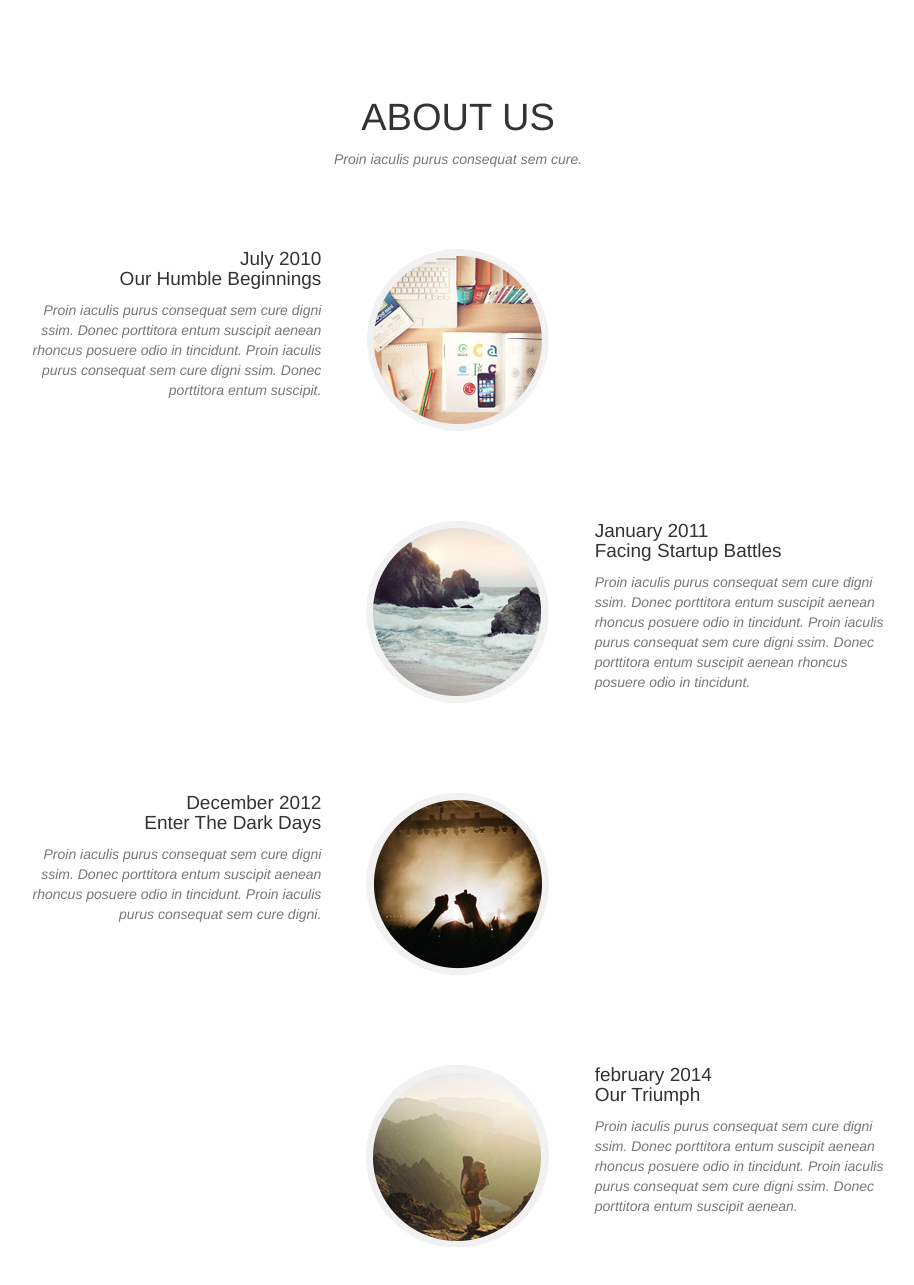
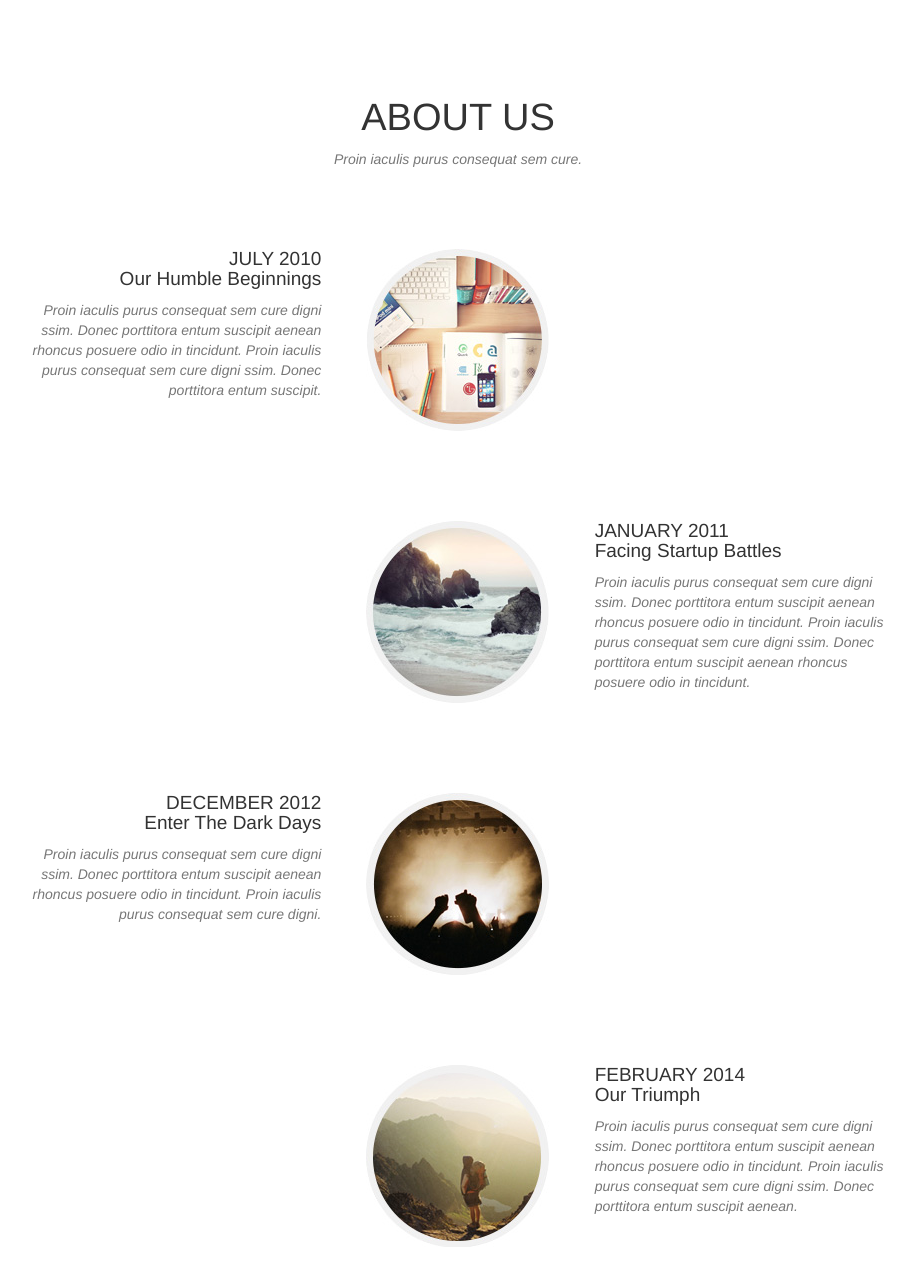
Before and after one commit to a-modin/golden-html, a plain HTML site: page index.html in a window 1280 px wide. Shown: the part 2541-3826 px from the top of the page, without its empty margins (182-1096 px from the left). Drawn offline with Linux system fonts and the light colour scheme.

Commit message:
Заголовки aboutUs

```diff
--- a/index.html
+++ b/index.html
@@ -154,7 +154,7 @@
 			</div>
 			<div class="row relative item">
 				<div class="col-md-4 text-align-right">
-					<h3>July 2010<br>Our Humble Beginnings</h3>
+					<h3>JULY 2010<br>Our Humble Beginnings</h3>
 					<p>Proin iaculis purus consequat sem cure digni ssim. Donec porttitora entum suscipit aenean rhoncus posuere odio in tincidunt. Proin iaculis purus consequat sem cure digni ssim. Donec porttitora entum suscipit.</p>
 				</div>
 				<div class="col-md-4">
@@ -171,14 +171,14 @@
 					<img src="img/about-us-2.jpg" alt="">
 				</div>
 				<div class="col-md-4 text-align-left">
-					<h3>January 2011 <br> Facing Startup Battles</h3>
+					<h3>JANUARY 2011<br> Facing Startup Battles</h3>
 					<p>Proin iaculis purus consequat sem cure digni ssim. Donec porttitora entum suscipit aenean rhoncus posuere odio in tincidunt. Proin iaculis purus consequat sem cure digni ssim. Donec porttitora entum suscipit aenean rhoncus posuere odio in tincidunt.</p>
 				</div>
 			</div>
 
 			<div class="row relative item">
 				<div class="col-md-4 text-align-right">
-					<h3>December 2012 <br> Enter The Dark Days</h3>
+					<h3>DECEMBER 2012<br> Enter The Dark Days</h3>
 					<p>Proin iaculis purus consequat sem cure digni ssim. Donec porttitora entum suscipit aenean rhoncus posuere odio in tincidunt. Proin iaculis purus consequat sem cure digni.</p>
 				</div>
 				<div class="col-md-4">
@@ -195,7 +195,7 @@
 					<img src="img/about-us-4.jpg" alt="">
 				</div>
 				<div class="col-md-4 text-align-left">
-					<h3>february 2014 <br> Our Triumph</h3>
+					<h3>FEBRUARY 2014<br> Our Triumph</h3>
 					<p>Proin iaculis purus consequat sem cure digni ssim. Donec porttitora entum suscipit aenean rhoncus posuere odio in tincidunt. Proin iaculis purus consequat sem cure digni ssim. Donec porttitora entum suscipit aenean.</p>
 				</div>
 			</div>
```
